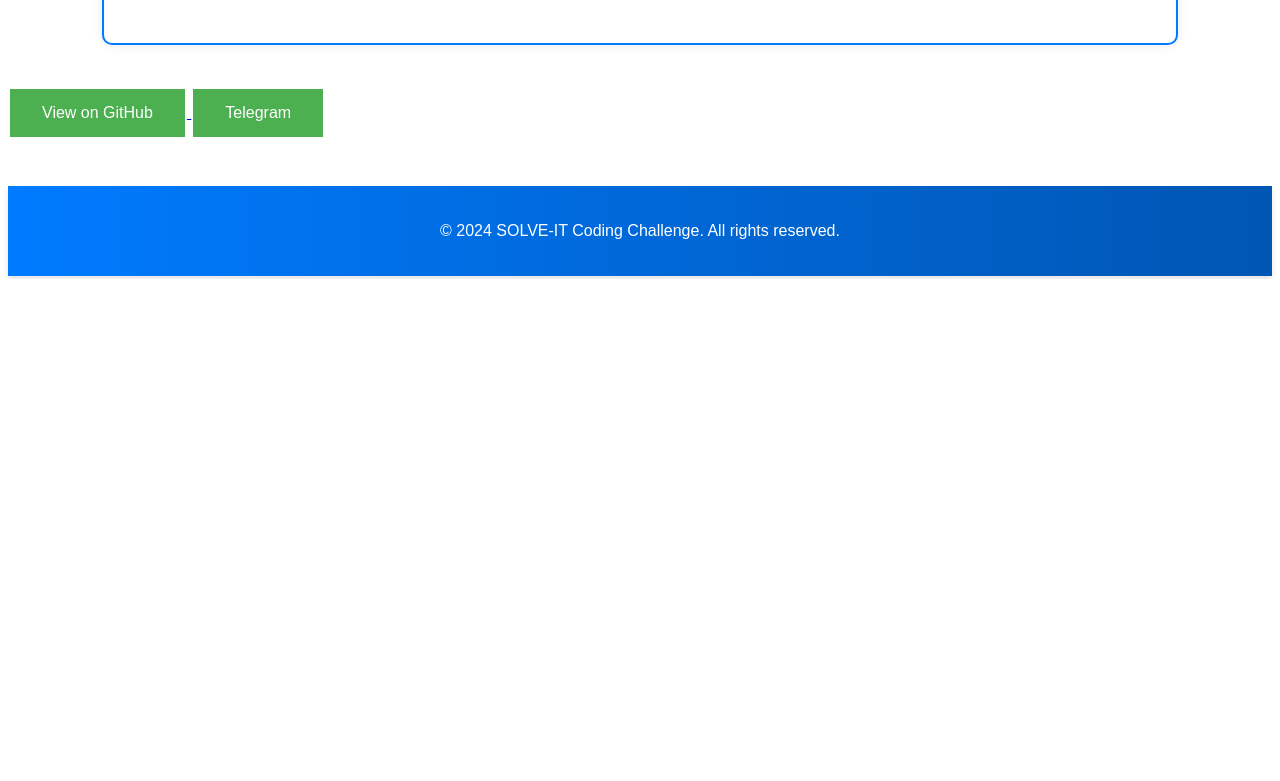
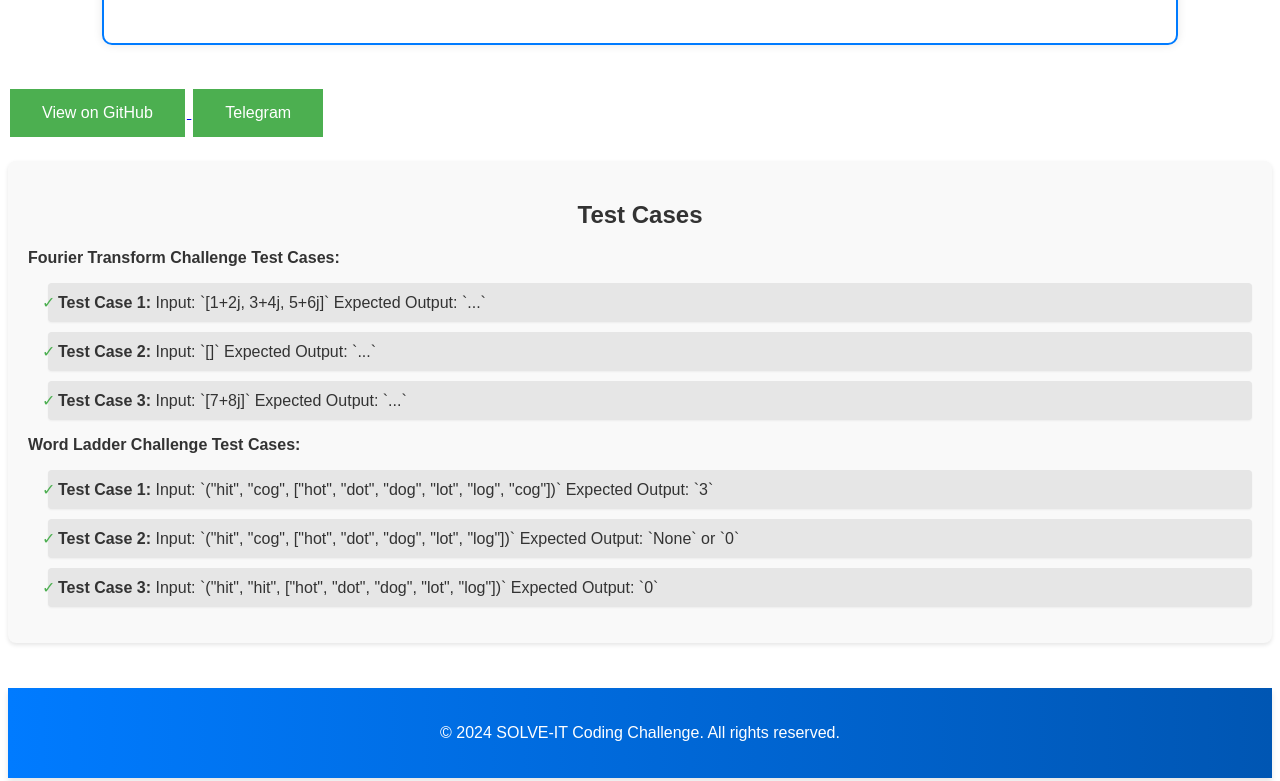
Before and after one commit to brook7G/SOLVE-IT, a plain HTML site: page Week-2/solveIt.html in a window 1280 px wide. Shown: the part 1068-1849 px from the top of the page. Before the commit the page ends 1347 px from the top, so only its background shows below. Drawn offline with Linux system fonts and the light colour scheme.

Commit message:
Refactor: Add test cases section

```diff
--- a/Week-2/solveIt.css
+++ b/Week-2/solveIt.css
@@ -81,3 +81,44 @@ body {
     background-color: #45a049; /* Darker green on hover */
     color: white; /* Keep text color white */
 }
+
+/* solveIt.css */
+
+.test-cases {
+    background-color: #f9f9f9; /* Light grey background */
+    padding: 20px; /* Padding around the content */
+    margin: 20px 0; /* Margin above and below the section */
+    border-radius: 8px; /* Rounded corners */
+    box-shadow: 0 2px 4px rgba(0,0,0,0.1); /* Subtle shadow for depth */
+}
+
+.test-cases h2 {
+    color: #333; /* Dark grey for headings */
+    text-align: center; /* Centered headings */
+    margin-bottom: 20px; /* Space below the heading */
+}
+
+.test-cases ul {
+    list-style-type: none; /* Remove default list styling */
+    padding-left: 20px; /* Add some padding to the left */
+}
+
+.test-cases ul li {
+    background-color: #e6e6e6; /* Light grey background for each list item */
+    margin-bottom: 10px; /* Space between list items */
+    padding: 10px; /* Padding inside each list item */
+    border-radius: 4px; /* Rounded corners for list items */
+    box-shadow: 0 1px 2px rgba(0,0,0,0.05); /* Subtle shadow for depth */
+}
+
+.test-cases ul li:last-child {
+    margin-bottom: 0; /* Remove bottom margin for the last list item */
+}
+
+.test-cases ul li:before {
+    content: "✓ "; /* Bullet point using a checkmark */
+    color: #4CAF50; /* Green color for the bullet point */
+    display: inline-block; /* Ensure the bullet point is inline with the text */
+    width: 1em; /* Set the width of the bullet point */
+    margin-left: -1em; /* Adjust the position of the bullet point */
+}
--- a/Week-2/solveIt.html
+++ b/Week-2/solveIt.html
@@ -42,6 +42,22 @@
             <button>Telegram</button>
         </a>
     </div>
+     <!-- Test Cases Section -->
+     <div class="test-cases">
+        <h2>Test Cases</h2>
+        <p><strong>Fourier Transform Challenge Test Cases:</strong></p>
+        <ul>
+            <li><strong>Test Case 1:</strong> Input: `[1+2j, 3+4j, 5+6j]` Expected Output: `...`</li>
+            <li><strong>Test Case 2:</strong> Input: `[]` Expected Output: `...`</li>
+            <li><strong>Test Case 3:</strong> Input: `[7+8j]` Expected Output: `...`</li>
+        </ul>
+        <p><strong>Word Ladder Challenge Test Cases:</strong></p>
+        <ul>
+            <li><strong>Test Case 1:</strong> Input: `("hit", "cog", ["hot", "dot", "dog", "lot", "log", "cog"])` Expected Output: `3`</li>
+            <li><strong>Test Case 2:</strong> Input: `("hit", "cog", ["hot", "dot", "dog", "lot", "log"])` Expected Output: `None` or `0`</li>
+            <li><strong>Test Case 3:</strong> Input: `("hit", "hit", ["hot", "dot", "dog", "lot", "log"])` Expected Output: `0`</li>
+        </ul>
+    </div>
 
     <div class="footer">
         <p>© 2024 SOLVE-IT Coding Challenge. All rights reserved.</p>
```
